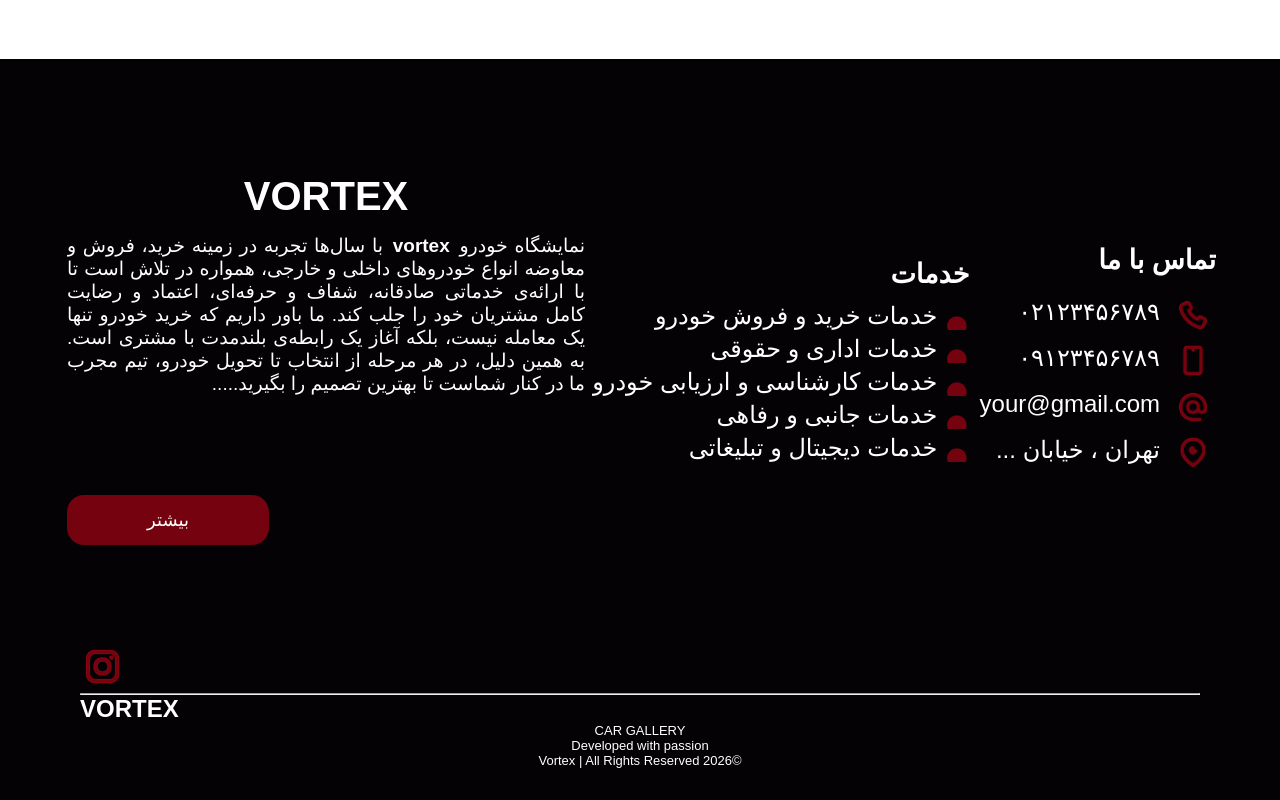
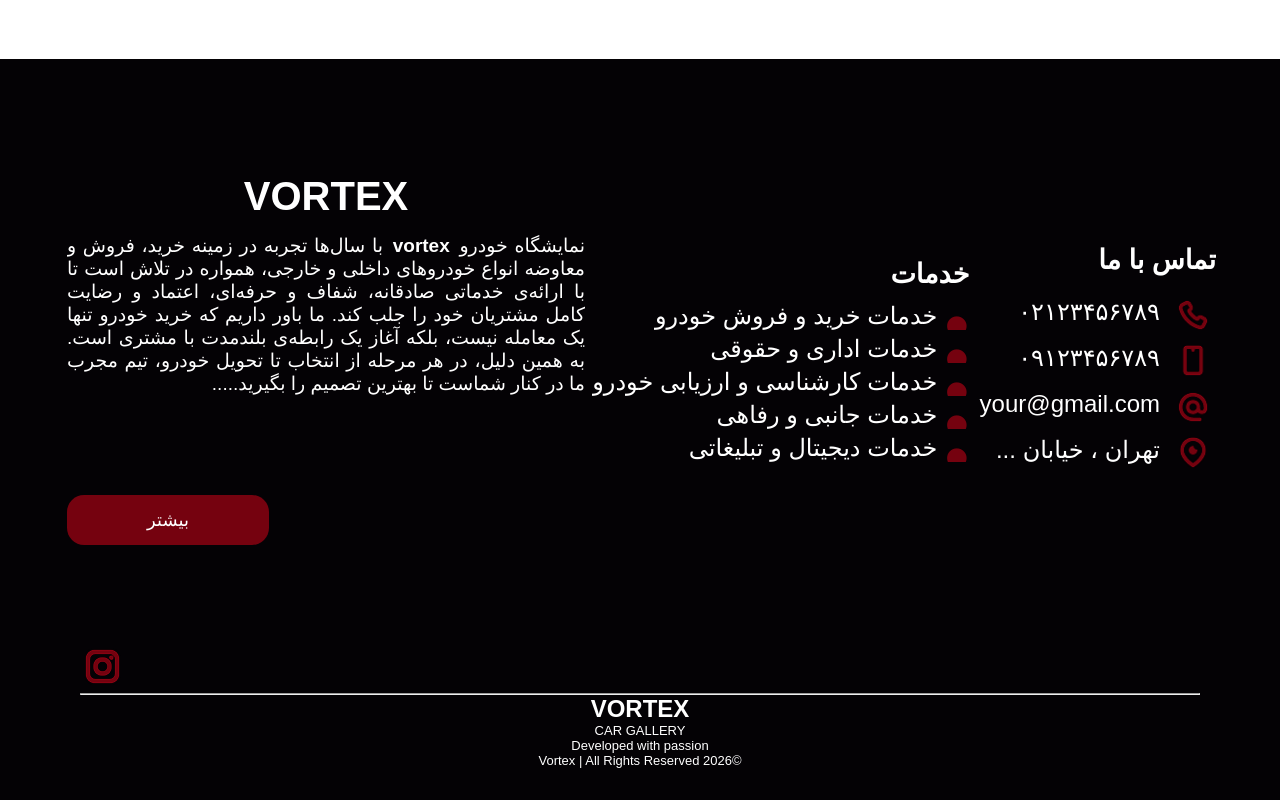
Before and after one commit to sadeghdev1/vortex, a React (Vite) app: page / in a window 1280 px wide. Shown: the part 4690-5490 px from the top of the page. Built offline with nearby package versions, Linux system fonts and the light colour scheme; a small style sheet from the web is missing; a web font is replaced by a local one.

Commit message:
Footer Fixed.

```diff
--- a/src/components/Footer/Footer.module.scss
+++ b/src/components/Footer/Footer.module.scss
@@ -136,6 +136,10 @@
 .row1 {
     padding: 5rem 5rem 2rem 5rem;
     text-align: left;
+}
+
+.row1 h2 {
+    text-align: center;
 }
 
 .row1 h3 {
```
